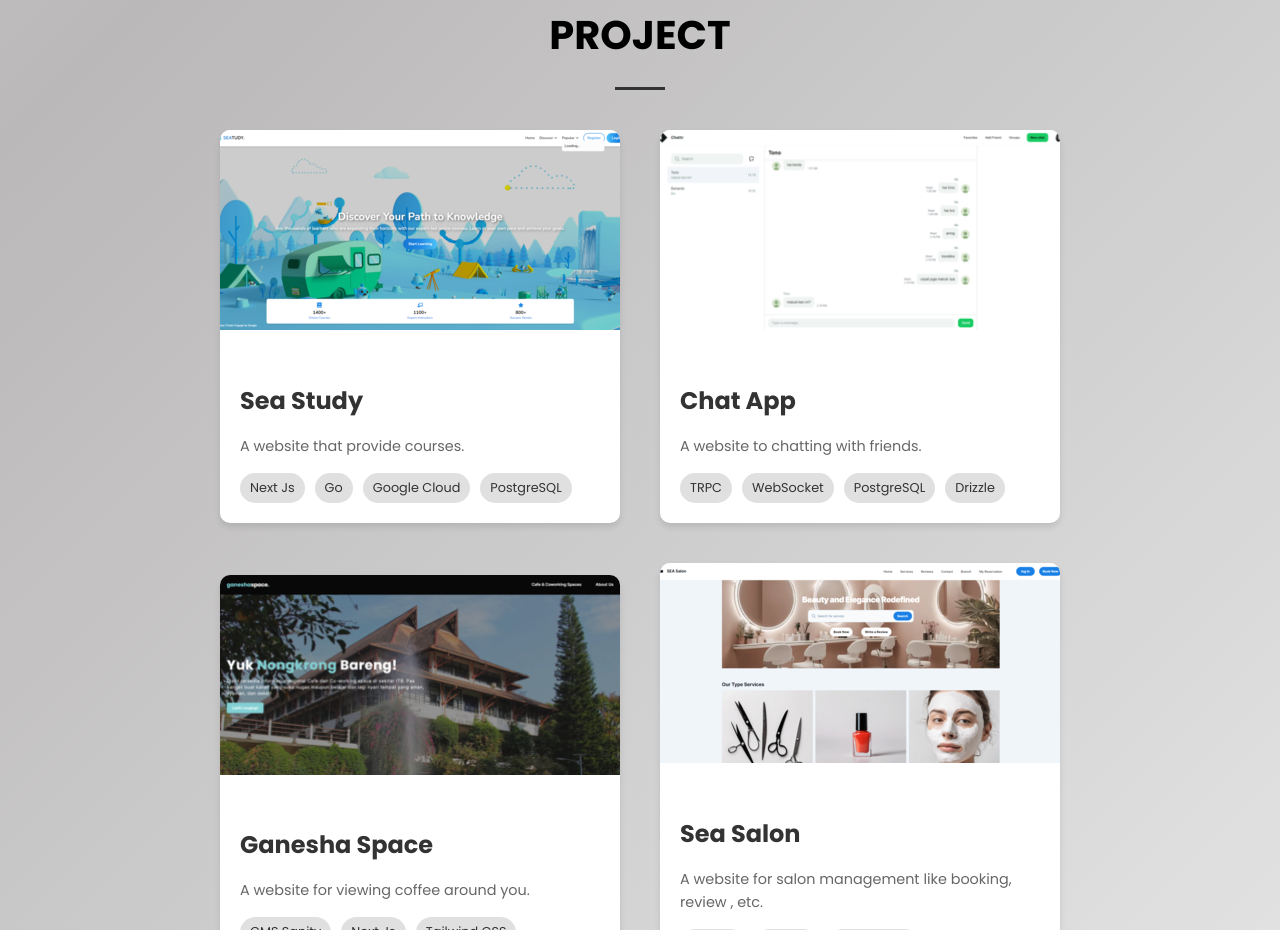
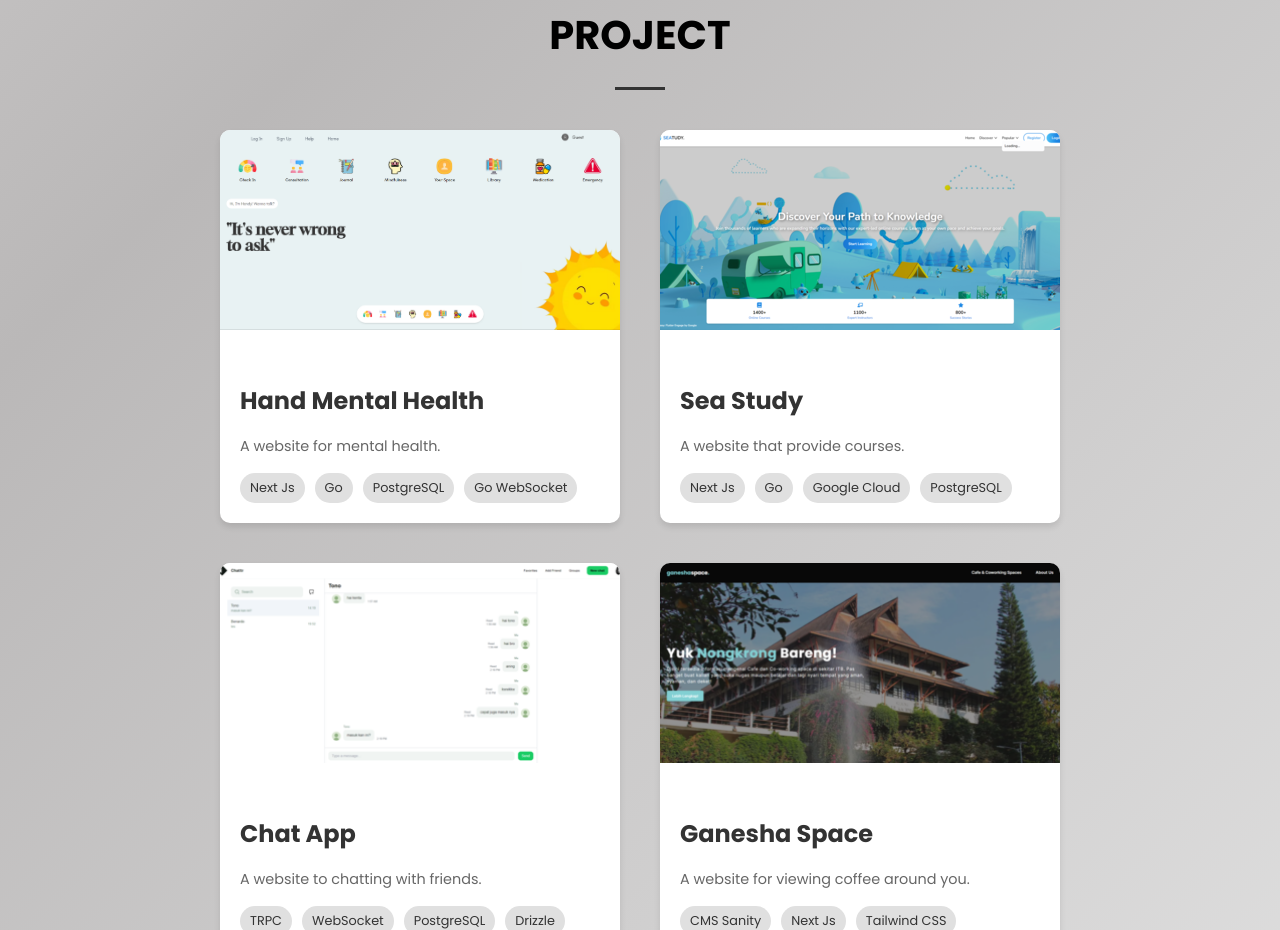
Before and after one commit to Benardo07/benardo-porto, a plain HTML site: page index.html in a window 1280 px wide. Shown: the part 3613-4543 px from the top of the page. Drawn offline with Linux system fonts and the light colour scheme.

Commit message:
feat: add project

```diff
--- a/index.html
+++ b/index.html
@@ -123,6 +123,22 @@
             <div class="container">
                 <h2 class="section-title">PROJECT</h2>
                 <div class="project-grid">
+                    <div class="project-card">
+                        <img src="image.png" alt="Sea Study" class="project-image">
+                        <div class="project-info">
+                            <h3 class="project-title">Hand Mental Health</h3>
+                            <p class="project-description">A website for mental health.</p>
+                            <div class="project-tech">
+                                <span>Next Js</span>
+                                <span>Go</span>
+                                <span>PostgreSQL</span>
+                                <span>Go WebSocket</span>
+                            </div>
+                        </div>
+                        <div class="project-overlay">
+                            <a href="https://seatudy-highfive.vercel.app/" class="view-details">View Details</a>
+                        </div>
+                    </div>
                     <div class="project-card">
                         <img src="porto.png" alt="Sea Study" class="project-image">
                         <div class="project-info">
```
Also changed, not shown: image.png (added).
